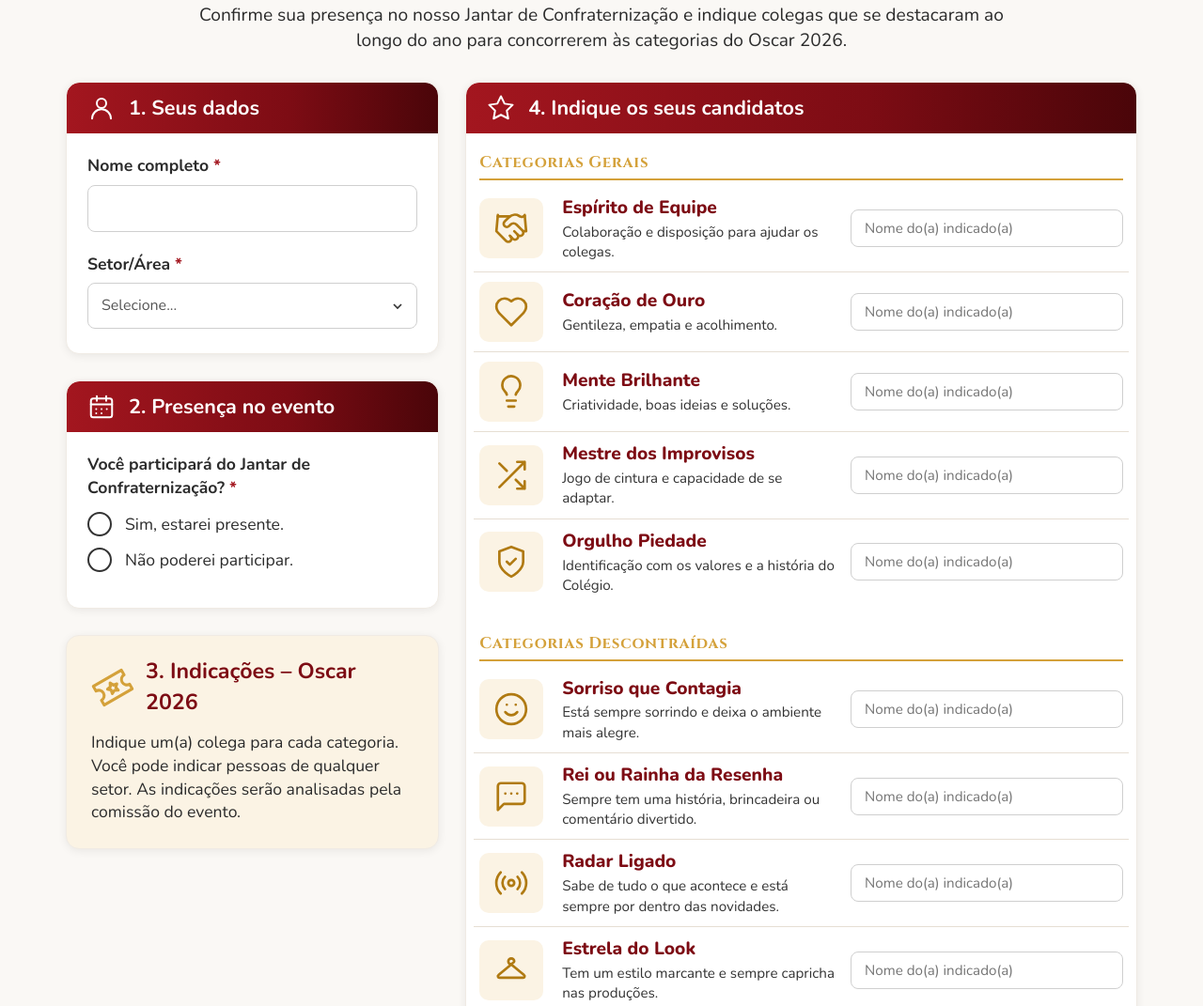
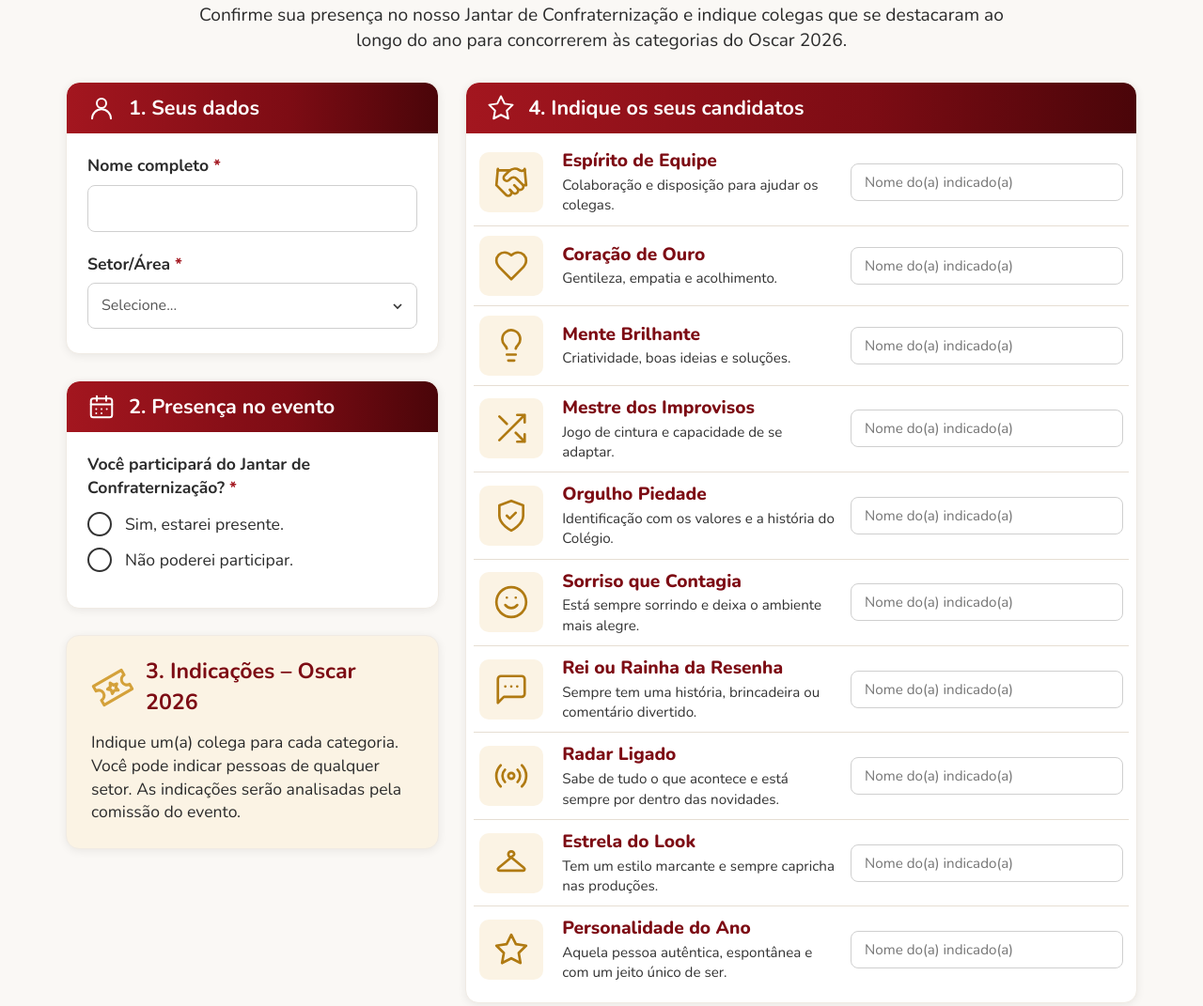
Before and after one commit to MatheusPragana/oscar-2026, a plain HTML site: page index.html in a window 1280 px wide. Shown: the part 318-1389 px from the top of the page at 94% size. Drawn offline with nearby package versions, Linux system fonts and the light colour scheme.

Commit message:
Remove títulos de grupo das categorias e unifica a lista
Co-Authored-By: Claude Opus 5.5 <noreply@anthropic.com>

```diff
--- a/index.html
+++ b/index.html
@@ -134,7 +134,6 @@
             <h3>4. Indique os seus candidatos</h3>
           </div>
 
-          <h5 class="cat-group">Categorias Gerais</h5>
           <ul class="categories">
             <li>
               <div class="icon"><svg viewBox="0 0 24 24"><path d="m11 17 2 2a1 1 0 1 0 3-3"/><path d="m14 14 2.5 2.5a1 1 0 1 0 3-3l-3.9-3.9a3 3 0 0 0-4.2 0l-.9.9a1 1 0 1 1-3-3l2.8-2.8a5.8 5.8 0 0 1 7.1-.9l.5.3a2 2 0 0 0 1.4.3L21 3.7"/><path d="m21 3 1 11h-2"/><path d="M3 3 2 14l6.5 6.5a1 1 0 1 0 3-3"/><path d="M3 4h8"/></svg></div>
@@ -176,10 +175,6 @@
               </div>
               <input type="text" name="orgulho_piedade" placeholder="Nome do(a) indicado(a)">
             </li>
-          </ul>
-
-          <h5 class="cat-group">Categorias Descontraídas</h5>
-          <ul class="categories">
             <li>
               <div class="icon"><svg viewBox="0 0 24 24"><circle cx="12" cy="12" r="10"/><path d="M8 14s1.5 2 4 2 4-2 4-2"/><path d="M9 9h.01M15 9h.01"/></svg></div>
               <div class="text">
--- a/style.css
+++ b/style.css
@@ -293,16 +293,6 @@ input[type="text"]:focus, select:focus {
 /* ===================== CATEGORIAS ===================== */
 .categories { list-style: none; padding: 6px 8px 10px; }
 
-.cat-group {
-  margin: 14px 14px 0;
-  padding: 6px 0 4px;
-  font-family: "Cinzel", serif;
-  font-size: 1.05rem;
-  letter-spacing: .04em;
-  color: var(--gold);
-  border-bottom: 2px solid var(--gold);
-}
-
 .categories li {
   display: grid;
   grid-template-columns: 74px 1fr 290px;
```
